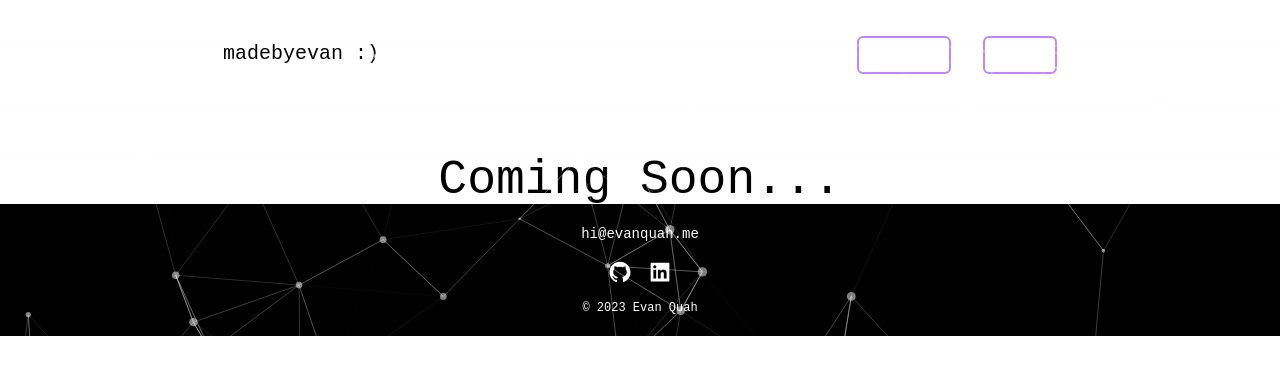
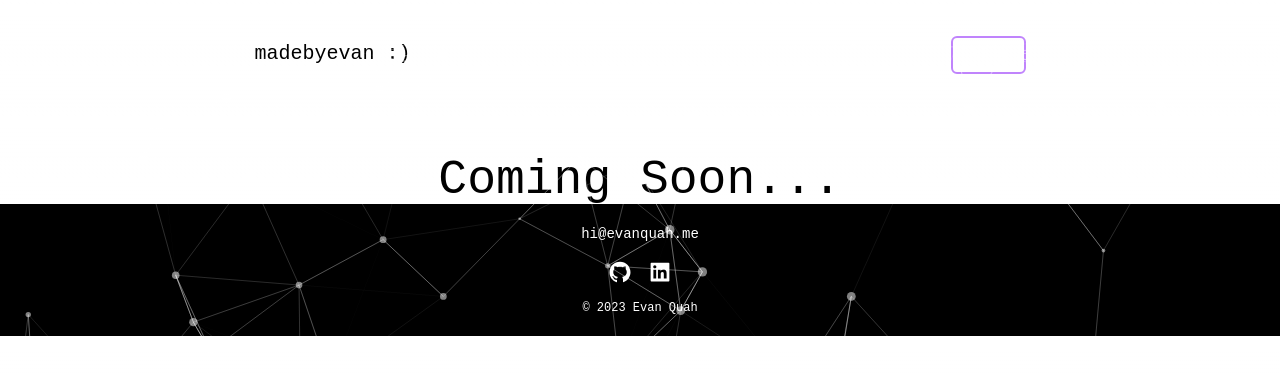
Before and after one commit to Nagamakii/Portfolio-V2, a Next.js app: page /blog in a window 1280 px wide. Shown: the top 374 px of the page. Built offline with nearby package versions, Linux system fonts and the light colour scheme.

Commit message:
Removed resume

```diff
--- a/app/components/navbar.js
+++ b/app/components/navbar.js
@@ -8,11 +8,6 @@ export default function Navbar() {
                     <li>
                         <Link className='text-white px-4 py-2 font-mono rounded-md ml-8 border-solid border-2 border-purple-400'
                         target="_blank"
-                        href="/Evan_Quah_Resume_TP.pdf">Resume</Link>
-                    </li>
-                    <li>
-                        <Link className='text-white px-4 py-2 font-mono rounded-md ml-8 border-solid border-2 border-purple-400'
-                        target="_blank"
                         href="/blog">Blog</Link>
                     </li>
                 </ul>
```
Also changed, not shown: 1 other file (tests, documents, lock files or other folders).
